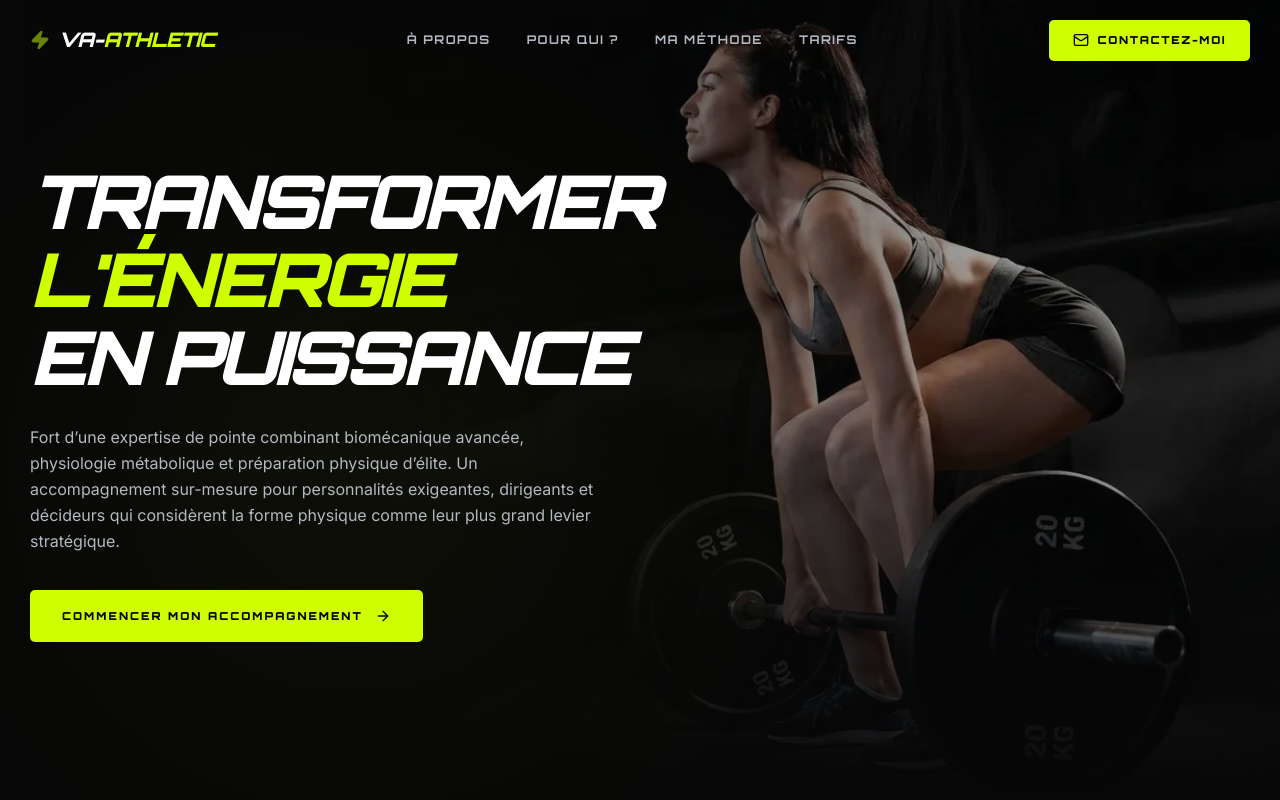
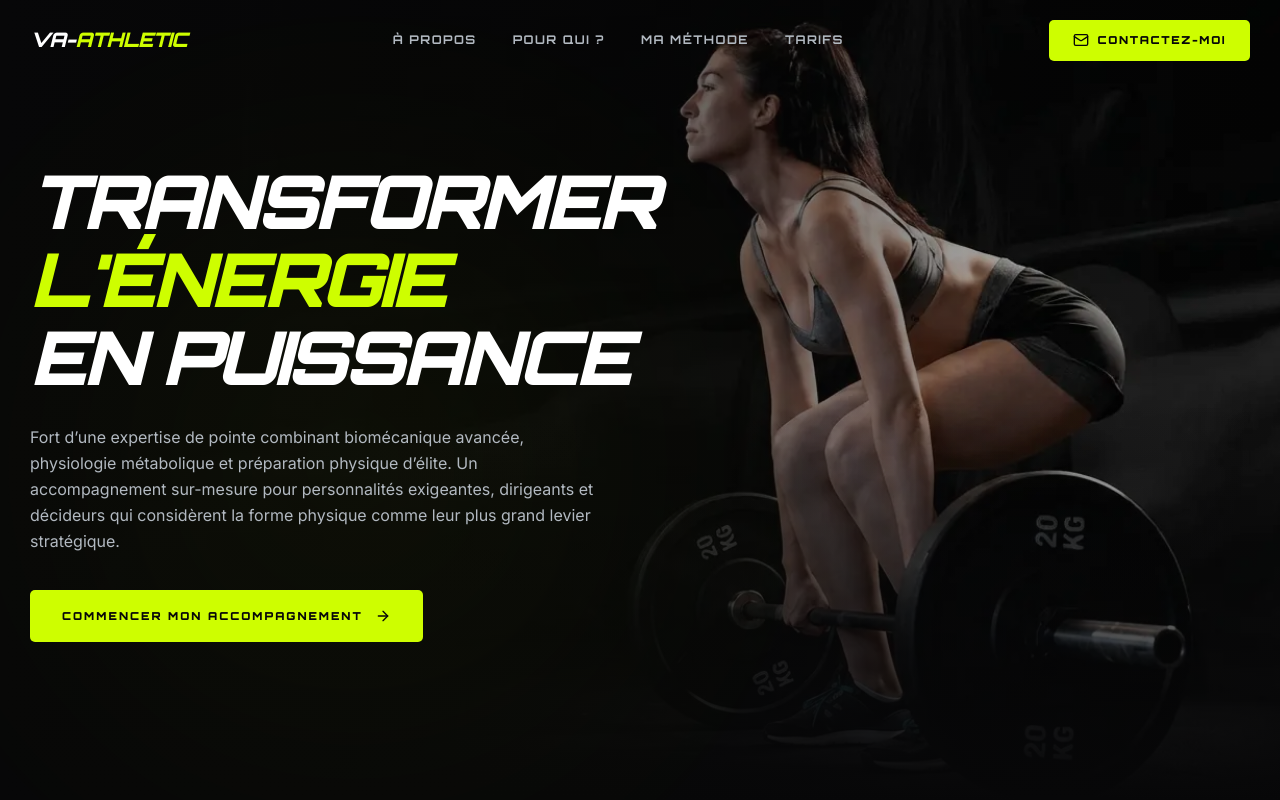
Before and after one commit to mist3rth/va-athletic, a React (Vite) app: page / in a window 1280 px wide. Shown: the top 800 px of the page. Built offline with nearby package versions, Linux system fonts and the light colour scheme.

Commit message:
style: suppression du picto du logo dans la Navbar

```diff
--- a/src/layouts/Navbar.tsx
+++ b/src/layouts/Navbar.tsx
@@ -54,10 +54,9 @@ export default function Navbar({ onCandidatureClick }: NavbarProps) {
           {/* Left Side: Brand Identity matching the screenshot */}
           <a
             href="#"
-            className="flex items-center gap-2 group focus-visible:outline-none"
+            className="flex items-center group focus-visible:outline-none"
             aria-label="VA-Athletic Coaching Privé"
           >
-            <Zap className="w-4 h-4 sm:w-5 h-5 text-accent fill-accent shrink-0 animate-pulse" />
             <span className="font-display tracking-tight text-[15px] xs:text-[17px] sm:text-[20px] font-black italic text-white uppercase select-none">
               VA-<span className="text-accent">ATHLETIC</span>
             </span>
```
